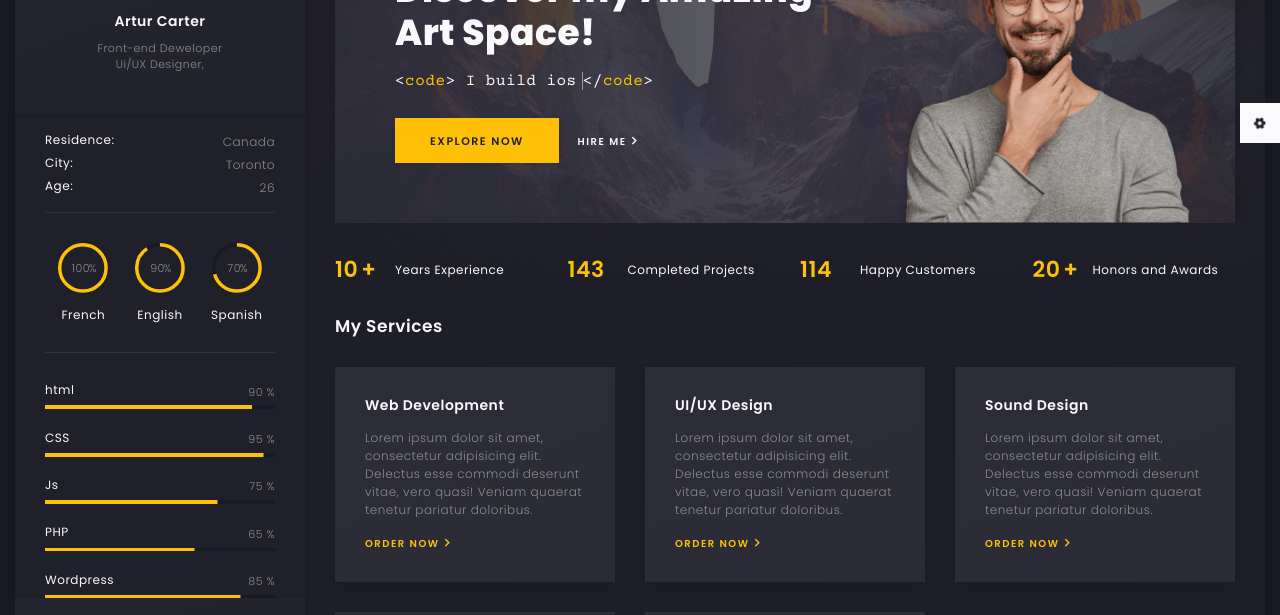
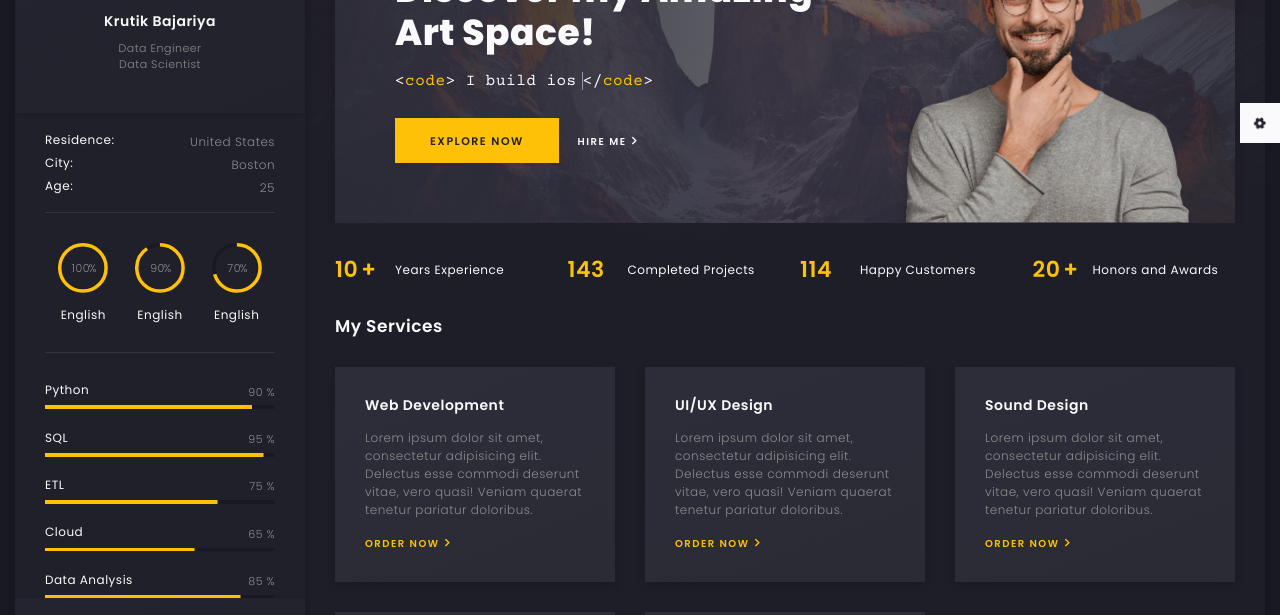
Before and after one commit to bajariyakrutik/bajariyakrutik.github.io, a plain HTML site: page index.html in a window 1280 px wide. Shown: the part 137-752 px from the top of the page. Drawn offline with nearby package versions, Linux system fonts and the light colour scheme.

Commit message:
rebamed file and some minor changes

```diff
--- a/onepage.html
+++ b/index.html
@@ -1,9 +1,7 @@
 <!doctype html>
 <html lang="zxx">
 
-
-<!-- Mirrored from elanta.app/nazar/arter-demo/onepage.html by HTTrack Website Copier/3.x [XR&CO'2014], Sat, 13 Feb 2021 12:07:17 GMT -->
-<!-- Added by HTTrack --><meta http-equiv="content-type" content="text/html;charset=utf-8" /><!-- /Added by HTTrack -->
+<meta http-equiv="content-type" content="text/html;charset=utf-8" />
 <head>
   <!-- Required meta tags -->
   <meta charset="utf-8">
@@ -23,7 +21,7 @@
   <!-- main css -->
   <link rel="stylesheet" href="css/style.css">
 
-  <title>Arter onepage</title>
+  <title>Krutik Portfolio</title>
 </head>
 
 <body>
@@ -73,9 +71,9 @@
               </div>
               <!-- avatar end -->
               <!-- name -->
-              <h5 class="art-name mb-10">Artur Carter</h5>
+              <h5 class="art-name mb-10">Krutik Bajariya</h5>
               <!-- post -->
-              <div class="art-sm-text">Front-end Deweloper <br>Ui/UX Designer, </div>
+              <div class="art-sm-text">Data Engineer <br> Data Scientist </div>
             </div>
             <!-- info bar header end -->
 
@@ -88,15 +86,15 @@
                 <ul>
                   <!-- country -->
                   <li>
-                    <h6>Residence:</h6><span>Canada</span>
+                    <h6>Residence:</h6><span>United States</span>
                   </li>
                   <!-- city -->
                   <li>
-                    <h6>City:</h6><span>Toronto</span>
+                    <h6>City:</h6><span>Boston</span>
                   </li>
                   <!-- age -->
                   <li>
-                    <h6>Age:</h6><span>26</span>
+                    <h6>Age:</h6><span>25</span>
                   </li>
                 </ul>
               </div>
@@ -112,7 +110,7 @@
                 <div class="art-lang-skills-item">
                   <div id="circleprog1" class="art-cirkle-progress"></div>
                   <!-- title -->
-                  <h6>French</h6>
+                  <h6>English</h6>
                 </div>
                 <!-- skill end -->
 
@@ -128,7 +126,7 @@
                 <div class="art-lang-skills-item">
                   <div id="circleprog3" class="art-cirkle-progress"></div>
                   <!-- title -->
-                  <h6>Spanish</h6>
+                  <h6>English</h6>
                 </div>
                 <!-- skill end -->
 
@@ -145,7 +143,7 @@
                 <div class="art-hard-skills-item">
                   <div class="art-skill-heading">
                     <!-- title -->
-                    <h6>html</h6>
+                    <h6>Python</h6>
                   </div>
                   <!-- progressbar frame -->
                   <div class="art-line-progress">
@@ -160,7 +158,7 @@
                 <div class="art-hard-skills-item">
                   <div class="art-skill-heading">
                     <!-- title -->
-                    <h6>CSS</h6>
+                    <h6>SQL</h6>
                   </div>
                   <!-- progressbar frame -->
                   <div class="art-line-progress">
@@ -175,7 +173,7 @@
                 <div class="art-hard-skills-item">
                   <div class="art-skill-heading">
                     <!-- title -->
-                    <h6>Js</h6>
+                    <h6>ETL</h6>
                   </div>
                   <!-- progressbar frame -->
                   <div class="art-line-progress">
@@ -190,7 +188,7 @@
                 <div class="art-hard-skills-item">
                   <div class="art-skill-heading">
                     <!-- title -->
-                    <h6>PHP</h6>
+                    <h6>Cloud</h6>
                   </div>
                   <!-- progressbar frame -->
                   <div class="art-line-progress">
@@ -205,7 +203,7 @@
                 <div class="art-hard-skills-item">
                   <div class="art-skill-heading">
                     <!-- title -->
-                    <h6>Wordpress</h6>
+                    <h6>Data Analysis</h6>
                   </div>
                   <!-- progressbar frame -->
                   <div class="art-line-progress">
```
